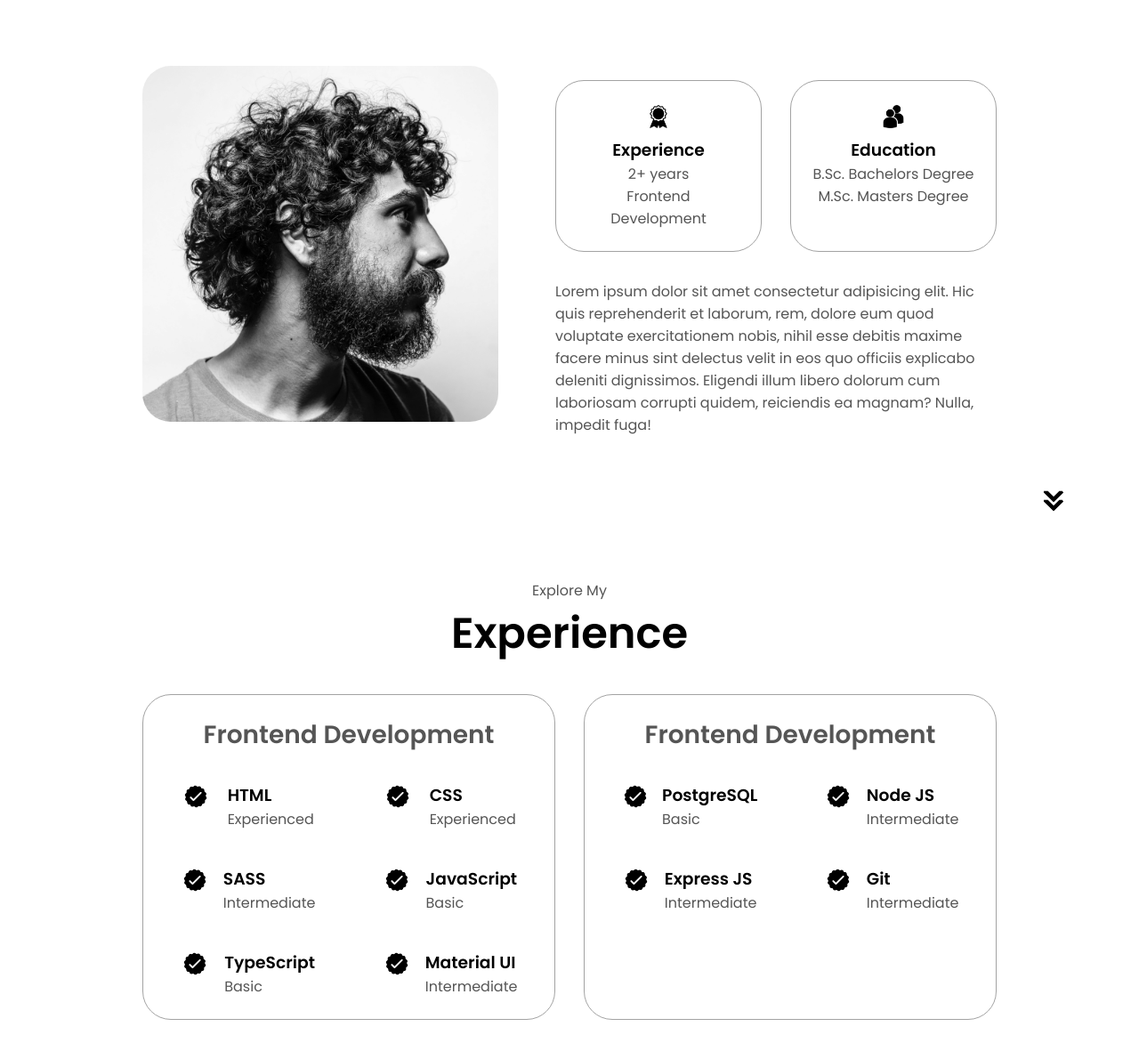
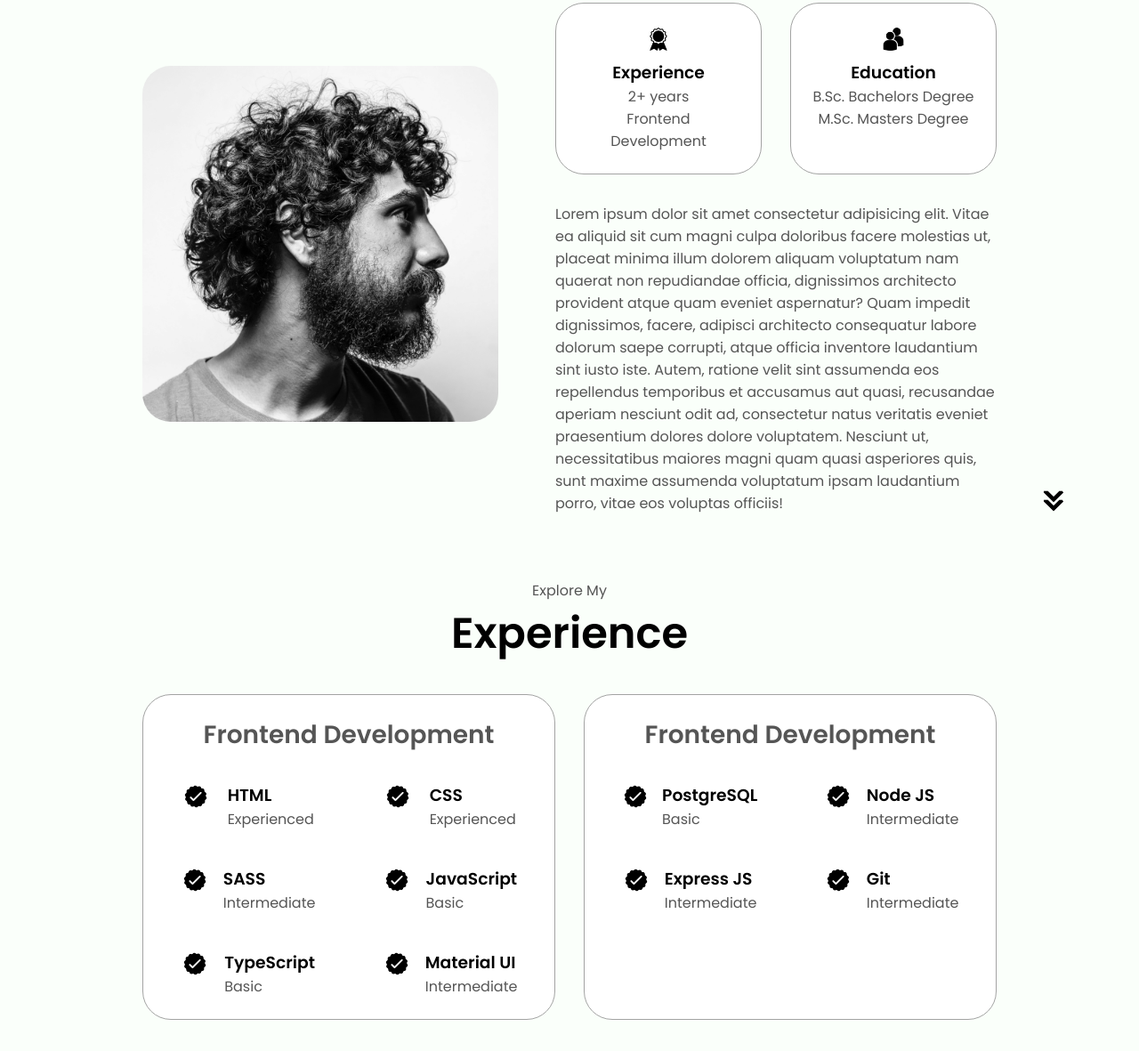
Before and after one commit to ali-shahshank/Simple-Portfolio, a plain HTML site: page index.html in a window 1280 px wide. Shown: the part 1045-2226 px from the top of the page at 89% size. Drawn offline with Linux system fonts and the light colour scheme.

Commit message:
Update
Latest version.

```diff
--- a/index.html
+++ b/index.html
@@ -8,7 +8,7 @@
     <link rel="stylesheet" href="style.css" />
     <link rel="stylesheet" href="mediaqueries.css" />
   </head>
-  <body>
+  <body style="background-color: rgb(250, 255, 250)">
     <nav id="desktop-nav">
       <div class="logo">John Doe</div>
       <div>
@@ -105,12 +105,19 @@
           </div>
           <div class="text-container">
             <p>
-              Lorem ipsum dolor sit amet consectetur adipisicing elit. Hic quis
-              reprehenderit et laborum, rem, dolore eum quod voluptate
-              exercitationem nobis, nihil esse debitis maxime facere minus sint
-              delectus velit in eos quo officiis explicabo deleniti dignissimos.
-              Eligendi illum libero dolorum cum laboriosam corrupti quidem,
-              reiciendis ea magnam? Nulla, impedit fuga!
+              Lorem ipsum dolor sit amet consectetur adipisicing elit. Vitae ea
+              aliquid sit cum magni culpa doloribus facere molestias ut, placeat
+              minima illum dolorem aliquam voluptatum nam quaerat non
+              repudiandae officia, dignissimos architecto provident atque quam
+              eveniet aspernatur? Quam impedit dignissimos, facere, adipisci
+              architecto consequatur labore dolorum saepe corrupti, atque
+              officia inventore laudantium sint iusto iste. Autem, ratione velit
+              sint assumenda eos repellendus temporibus et accusamus aut quasi,
+              recusandae aperiam nesciunt odit ad, consectetur natus veritatis
+              eveniet praesentium dolores dolore voluptatem. Nesciunt ut,
+              necessitatibus maiores magni quam quasi asperiores quis, sunt
+              maxime assumenda voluptatum ipsam laudantium porro, vitae eos
+              voluptas officiis!
             </p>
           </div>
         </div>
@@ -375,7 +382,7 @@
           </ul>
         </div>
       </nav>
-      <p>Copyright &#169; 2023 John Doe. All Rights Reserved.</p>
+      <p>Copyright &#169; 2023 All Rights Reserved.</p>
     </footer>
     <script src="script.js"></script>
   </body>
--- a/style.css
+++ b/style.css
@@ -361,7 +361,7 @@ article .icon {
 
 .color-container {
   border-color: rgb(163, 163, 163);
-  background: rgb(250, 250, 250);
+  background: rgb(255, 255, 255);
 }
 
 .project-img {
@@ -392,10 +392,9 @@ article .icon {
 .contact-info-upper-container {
   display: flex;
   justify-content: center;
-  border-radius: 2rem;
-  border: rgb(53, 53, 53) 0.1rem solid;
-  border-color: rgb(163, 163, 163);
-  background: (250, 250, 250);
+  border-radius: 2rem
+  border-color: rgb(250, 250, 250);
+  background: (255, 255, 255);
   margin: 2rem auto;
   padding: 0.5rem;
 }
@@ -406,7 +405,11 @@ article .icon {
   justify-content: center;
   gap: 0.5rem;
   margin: 1rem;
+  padding: 0.5rem;
+  border-radius: 2rem;
+  background-color: rgb(255, 255, 255);
 }
+
 
 .contact-info-container p {
   font-size: larger;
```
Also changed, not shown: 1 other file.
